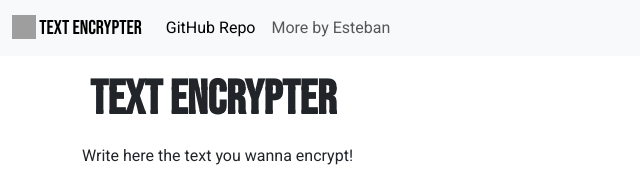
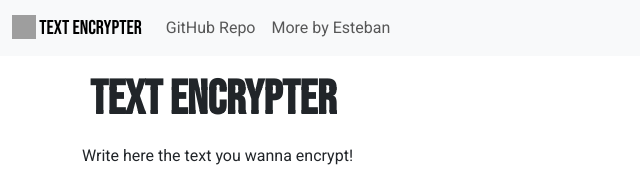
Before and after one commit to estebanmaxposse/Sprint-01-Construye-un-encriptador-de-texto-con-Javascript, a plain HTML site: page index.html in a window 1280 px wide. Shown: the top 173 px of the page, 0-640 px from the left. Drawn offline with nearby package versions, Linux system fonts and the light colour scheme; grey boxes are pictures that could not be loaded.

Commit message:
added wireframe used as design and fixed nav link

```diff
--- a/index.html
+++ b/index.html
@@ -50,7 +50,7 @@
                 <div class="collapse navbar-collapse" id="navbarSupportedContent">
                     <ul class="navbar-nav me-auto mb-2 mb-lg-0">
                         <li class="nav-item">
-                            <a class="nav-link active" aria-current="page" href="https://github.com/estebanmaxposse"
+                            <a class="nav-link" aria-current="page" href="https://github.com/estebanmaxposse"
                                 target="_blank">GitHub Repo</a>
                         </li>
                         <li class="nav-item">
```
Also changed, not shown: 1 other file.
